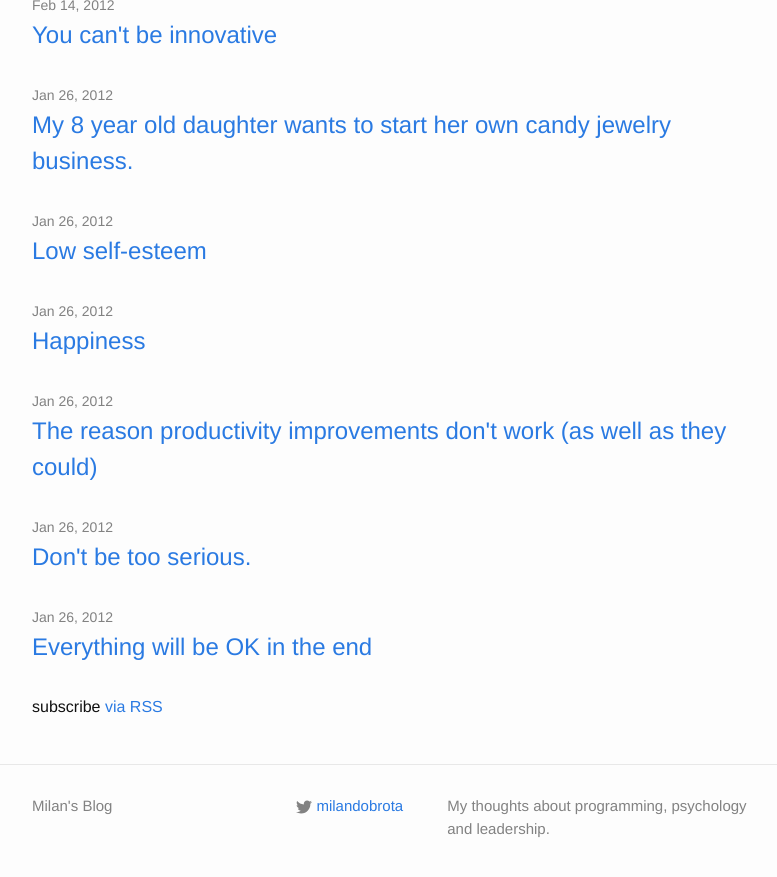
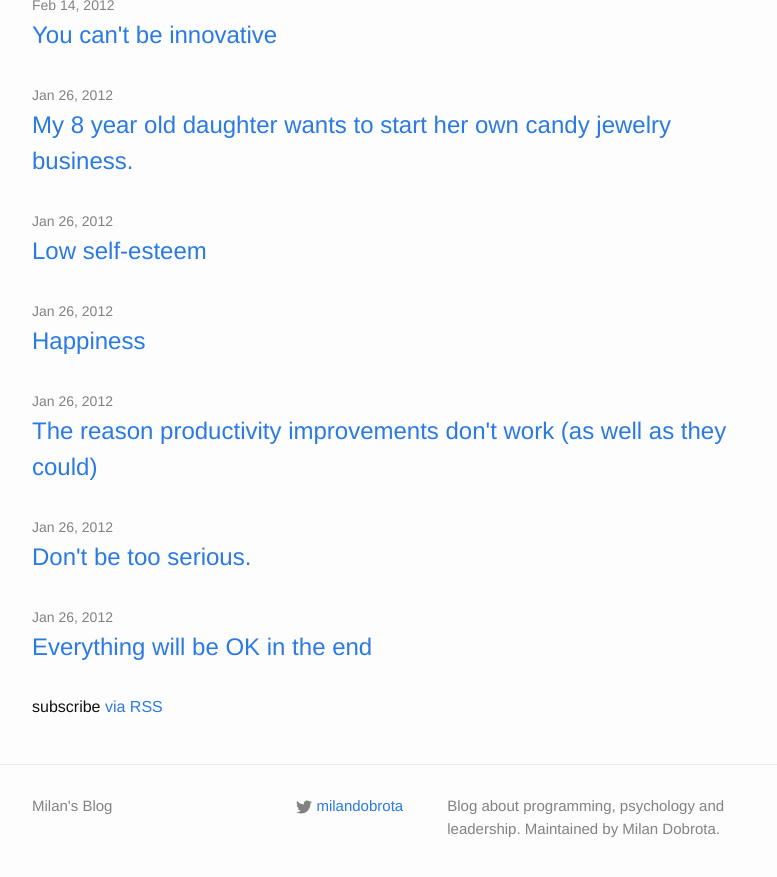
Before and after one commit to milandobrota/milandobrota.github.io, a Jekyll site: the page built from index.html, in a window 1280 px wide and 900 px high, scrolled down 9279 px. Shown: the top 877 px of the window, without its empty margins (238-1015 px from the left). Built offline with Jekyll 4.4.1, drawn with Linux system fonts in a browser that asks for light colours.

Commit message:
changing the blog description

```diff
--- a/_config.yml
+++ b/_config.yml
@@ -2,7 +2,7 @@
 title: Milan's Blog
 # email: your-email@domain.com
 description: > # this means to ignore newlines until "baseurl:"
-  My thoughts about programming, psychology and leadership.
+  Blog about programming, psychology and leadership. Maintained by Milan Dobrota.
 baseurl: "" # the subpath of your site, e.g. /blog/
 url: "http://blog.milandobrota.com" # the base hostname & protocol for your site
 twitter_username: milandobrota
```
